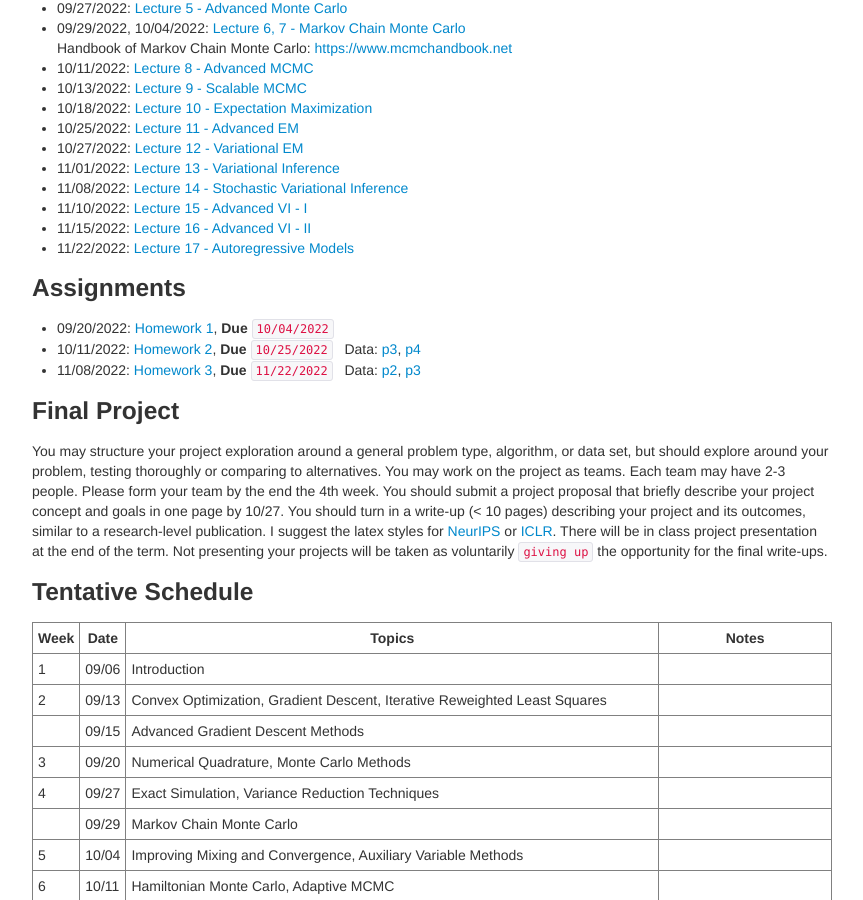
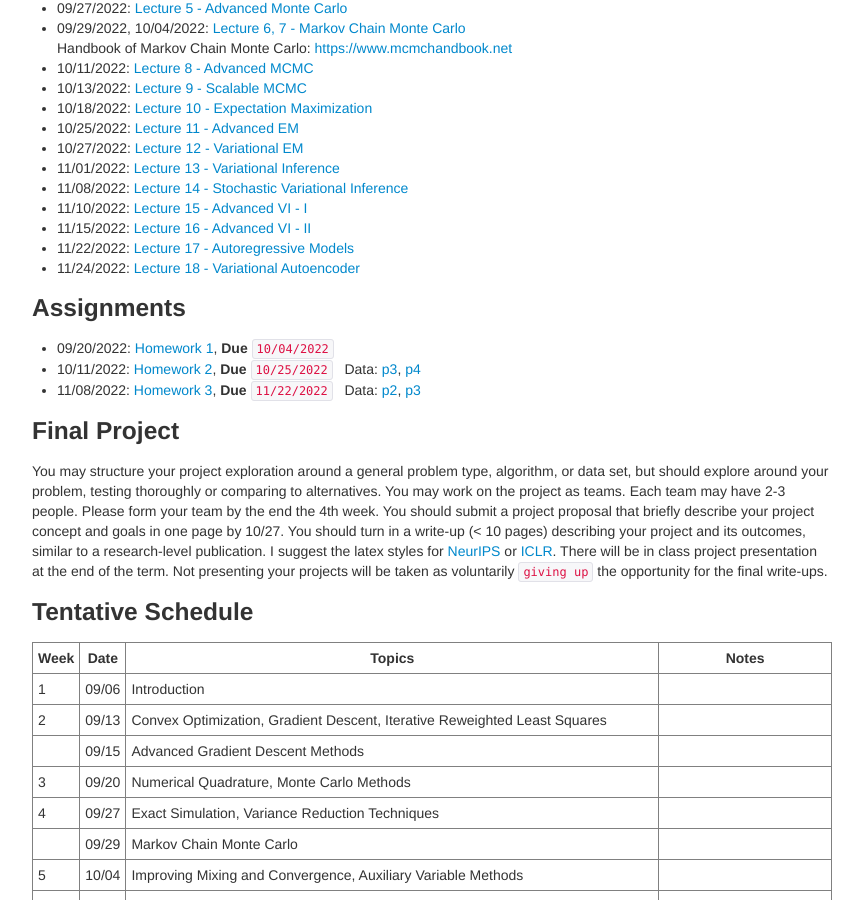
Before and after one commit to zcrabbit/zcrabbit.github.io, a Jekyll site: the page built from courses/smcm-f22.md, in a window 1280 px wide and 900 px high, scrolled down 1245 px. Shown: the whole window, without its empty margins (208-1071 px from the left). Built offline with Jekyll 4.4.1, drawn with Linux system fonts in a browser that asks for light colours.

Commit message:
lecture 18 out

```diff
--- a/courses/smcm-f22.md
+++ b/courses/smcm-f22.md
@@ -55,6 +55,7 @@ We will use python during the course. A good Python tutorial is available at <ht
 - 11/10/2022: [Lecture 15 - Advanced VI - I]({{sites.baseurl}}/static/slides/smcm_fall22/lec15.pdf)
 - 11/15/2022: [Lecture 16 - Advanced VI - II]({{sites.baseurl}}/static/slides/smcm_fall22/lec16.pdf)
 - 11/22/2022: [Lecture 17 - Autoregressive Models]({{sites.baseurl}}/static/slides/smcm_fall22/lec17.pdf)
+- 11/24/2022: [Lecture 18 - Variational Autoencoder]({{sites.baseurl}}/static/slides/smcm_fall22/lec18.pdf)
 
 ### Assignments
 - 09/20/2022: [Homework 1]({{sites.baseurl}}/static/slides/smcm_fall22/hw01.pdf), **Due** `10/04/2022`
```
Also changed, not shown: 3 other files.
